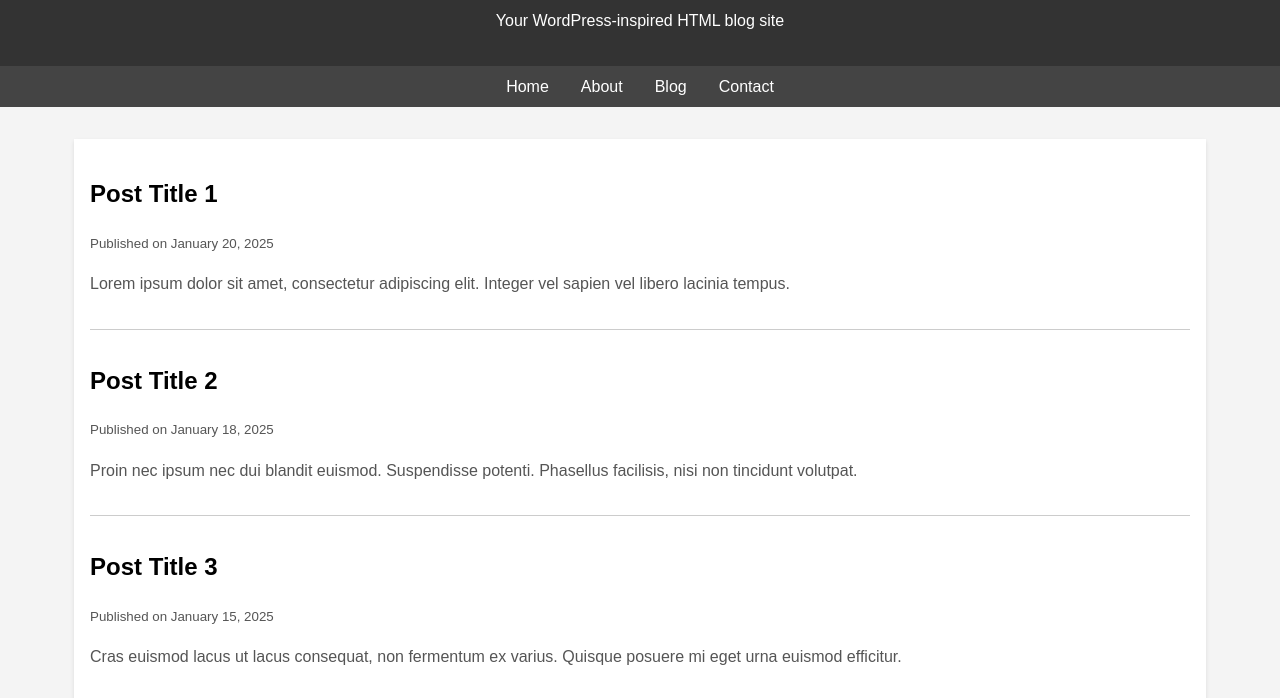
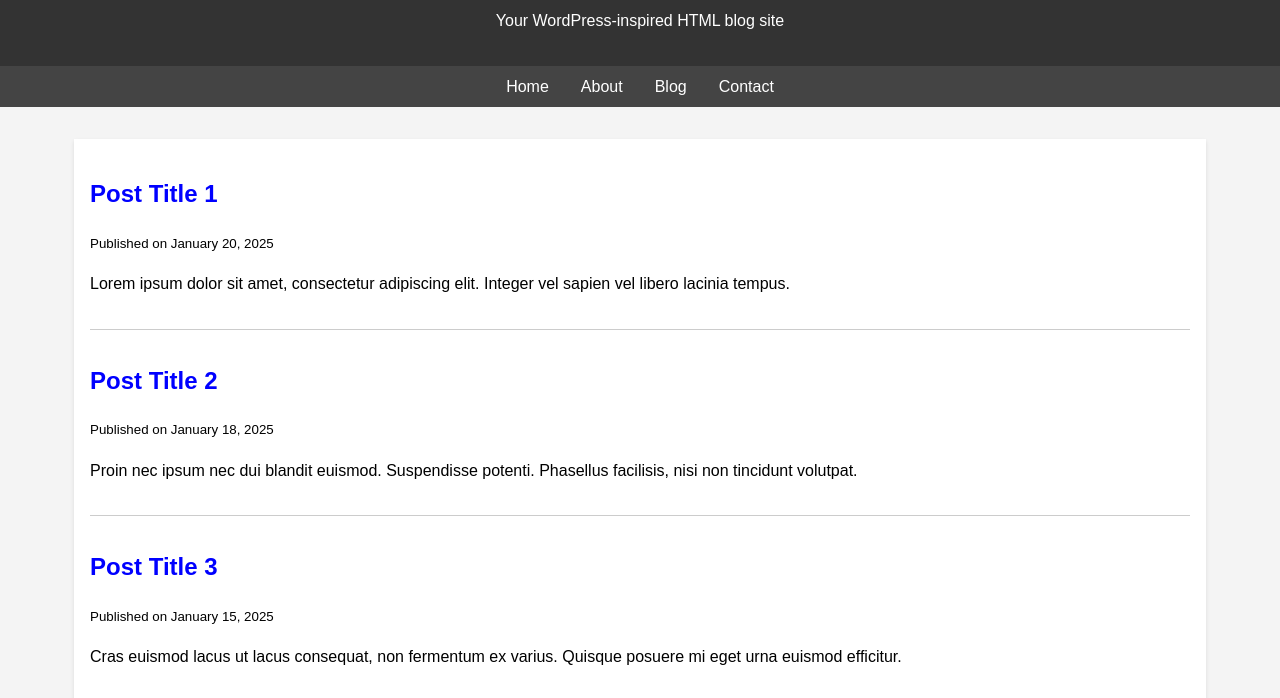
Before and after one commit to Dojaboo/Jahoon, a plain HTML site: page index.html in a window 1280 px wide. Shown: the part 102-800 px from the top of the page. Drawn offline with Linux system fonts and the light colour scheme; a web font is replaced by a local one.

Commit message:
Update index.html

```diff
--- a/index.html
+++ b/index.html
@@ -5,8 +5,18 @@
     <meta name="viewport" content="width=device-width, initial-scale=1.0">
     <title>WordPress-Inspired Blog</title>
     <style>
+        @font-face {
+            font-family: 'Pretendard';
+            src: url('Pretendard-Regular.otf') format('opentype');
+            font-weight: normal;
+        }
+        @font-face {
+            font-family: 'Pretendard';
+            src: url('Pretendard-Bold.otf') format('opentype');
+            font-weight: bold;
+        }
         body {
-            font-family: Arial, sans-serif;
+            font-family: 'Pretendard', Arial, sans-serif;
             line-height: 1.6;
             margin: 0;
             padding: 0;
@@ -46,9 +56,11 @@
         }
         .blog-post h2 {
             margin-bottom: 0.5rem;
+            cursor: pointer;
+            color: blue;
         }
-        .blog-post p {
-            color: #555;
+        .blog-post h2:hover {
+            text-decoration: underline;
         }
         footer {
             text-align: center;
@@ -70,9 +82,9 @@
         <a href="#">Blog</a>
         <a href="#">Contact</a>
     </nav>
-    <div class="container">
-        <div class="blog-post">
-            <h2>Post Title 1</h2>
+    <div class="container" id="content">
+        <div class="blog-post" id="post1">
+            <h2 onclick="loadPost('post1')">Post Title 1</h2>
             <p><small>Published on January 20, 2025</small></p>
             <p>Lorem ipsum dolor sit amet, consectetur adipiscing elit. Integer vel sapien vel libero lacinia tempus.</p>
         </div>
@@ -90,5 +102,26 @@
     <footer>
         <p>&copy; 2025 My Blog. All rights reserved.</p>
     </footer>
+
+    <script>
+        function loadPost(postId) {
+            const content = document.getElementById('content');
+            if (postId === 'post1') {
+                content.innerHTML = `
+                    <div class="blog-post">
+                        <h2>Post Title 1</h2>
+                        <p><small>Published on January 20, 2025</small></p>
+                        <p>This is the full content of Post Title 1. Lorem ipsum dolor sit amet, consectetur adipiscing elit.
+                        Integer vel sapien vel libero lacinia tempus. Praesent sed erat ut arcu tincidunt aliquam.</p>
+                        <button onclick="goBack()">Back to Posts</button>
+                    </div>
+                `;
+            }
+        }
+
+        function goBack() {
+            location.reload(); // 새로고침으로 원래 상태 복구
+        }
+    </script>
 </body>
 </html>
```
